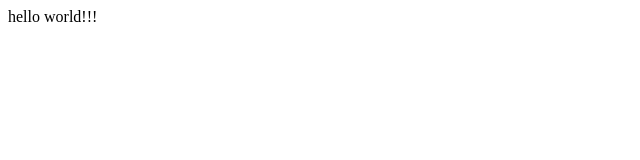
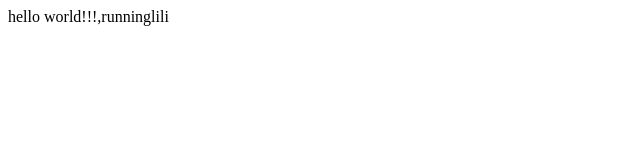
Before and after one commit to RunningLiLi/modern-react, a React (Vite) app: page / in a window 1280 px wide. Shown: the top 160 px of the page, without its empty margins (0-640 px from the left). Built offline with nearby package versions, Linux system fonts and the light colour scheme.

Commit message:
fix(app.tsx): 修改app内容

```diff
--- a/src/app.tsx
+++ b/src/app.tsx
@@ -1,5 +1,5 @@
 import React from "react";
 function App() {
-  return <>hello world!!!</>;
+  return <>hello world!!!,runninglili</>;
 }
 export default App;
```
